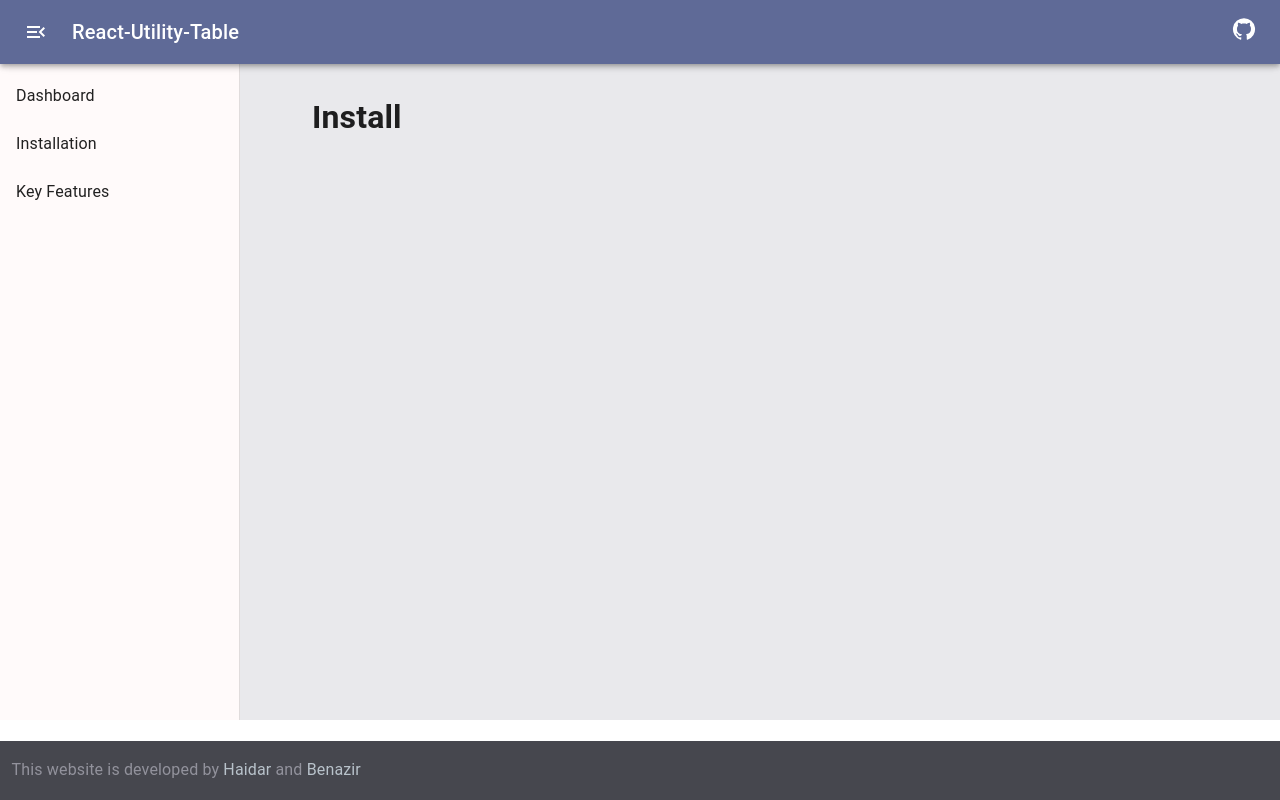
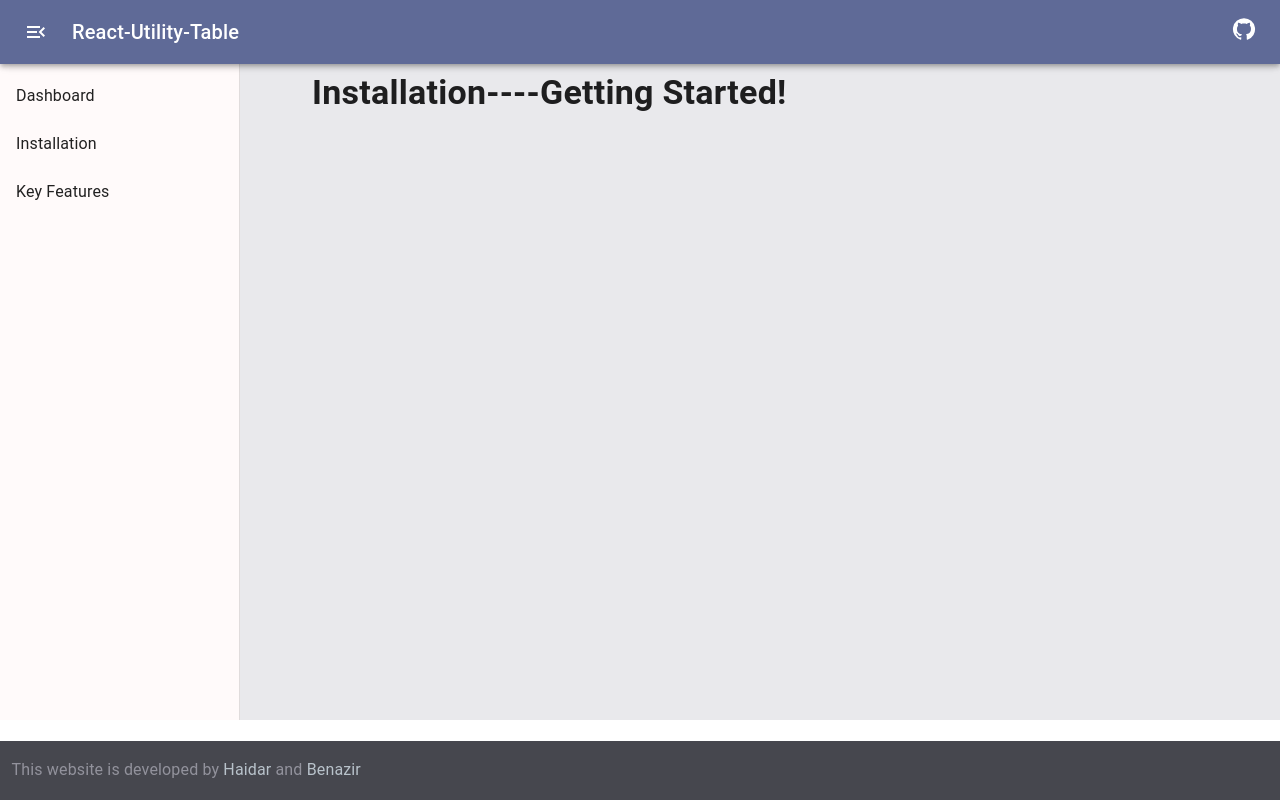
Before and after one commit to HaidaraliChamcham/UtilityWebsite, a React (Create React App) app: page /Install in a window 1280 px wide. Built offline with nearby package versions, Linux system fonts and the light colour scheme.

Commit message:
created folders for easy access

```diff
--- a/package.json
+++ b/package.json
@@ -17,8 +17,10 @@
     "@types/react-dom": "^18.0.1",
     "react": "^18.0.0",
     "react-dom": "^18.0.0",
+    "react-live": "^2.4.1",
     "react-router-dom": "^6.3.0",
     "react-scripts": "5.0.1",
+    "react-utility-table": "^1.1.0",
     "styled-components": "^5.3.5",
     "typescript": "^4.6.3",
     "web-vitals": "^2.1.4"
--- a/src/NavBar.tsx
+++ b/src/Components/NavBar.tsx
@@ -14,7 +14,7 @@ import InboxIcon from '@mui/icons-material/MoveToInbox';
 import MailIcon from '@mui/icons-material/Mail';
 import ArrowRightIcon from '@mui/icons-material/ArrowRight';
 import { BrowserRouter, Link, NavLink, Route, Router, Routes } from 'react-router-dom';
-import RouteElement from './Routes';
+import RouteElement from '../Routes/Routes';
 import ArrowForwardIosIcon from '@mui/icons-material/ArrowForwardIos';
 import MenuOpenIcon from '@mui/icons-material/MenuOpen';
 import GitHubIcon from '@mui/icons-material/GitHub';
--- a/src/App.tsx
+++ b/src/Mains/App.tsx
@@ -1,8 +1,8 @@
 import React from 'react';
-import NavBar from './NavBar';
-import Footer from './UtilityFooter';
+import NavBar from '../Components/NavBar';
+import Footer from '../UtilityFooter';
 import { ThemeProvider } from '@mui/material/styles';
-import basetheme from './basetheme';
+import basetheme from '../Themes/basetheme';
 
 
 function App() {
--- /dev/null
+++ b/src/Mains/Install.tsx
@@ -0,0 +1,19 @@
+import React from 'react';
+import Typography from '@mui/material/Typography';
+
+const Install = (props: any) => {
+  debugger
+  return (
+    <>
+      <Typography gutterBottom variant="h4">
+        Installation----Getting Started!
+      </Typography>
+      <Typography variant="h6">
+
+      </Typography>
+    </>
+
+  );
+};
+
+export default Install;
--- a/src/Routes.tsx
+++ b/src/Routes/Routes.tsx
@@ -1,12 +1,13 @@
 import React from 'react';
-import Dashboard from './Dashboard';
+import Dashboard from '../Mains/Dashboard';
+import Install from '../Mains/Install'
 
 
-const Install = () => {
-  return (
-    <h1>Install</h1>
-  );
-};
+// const Install = () => {
+//   return (
+//     <h1>Install</h1>
+//   );
+// };
 
 const Information = () => {
   return (
--- a/src/index.tsx
+++ b/src/index.tsx
@@ -1,7 +1,7 @@
 import React from 'react';
 import ReactDOM from 'react-dom/client';
 import './index.css';
-import App from './App';
+import App from './Mains/App';
 import reportWebVitals from './reportWebVitals';
 
 const root = ReactDOM.createRoot(
```
Also changed, not shown: src/Mains/Dashboard.tsx (renamed from src/Dashboard.tsx), src/Themes/basetheme.tsx (renamed from src/basetheme.tsx), 2 other files (tests, documents, lock files or other folders).
